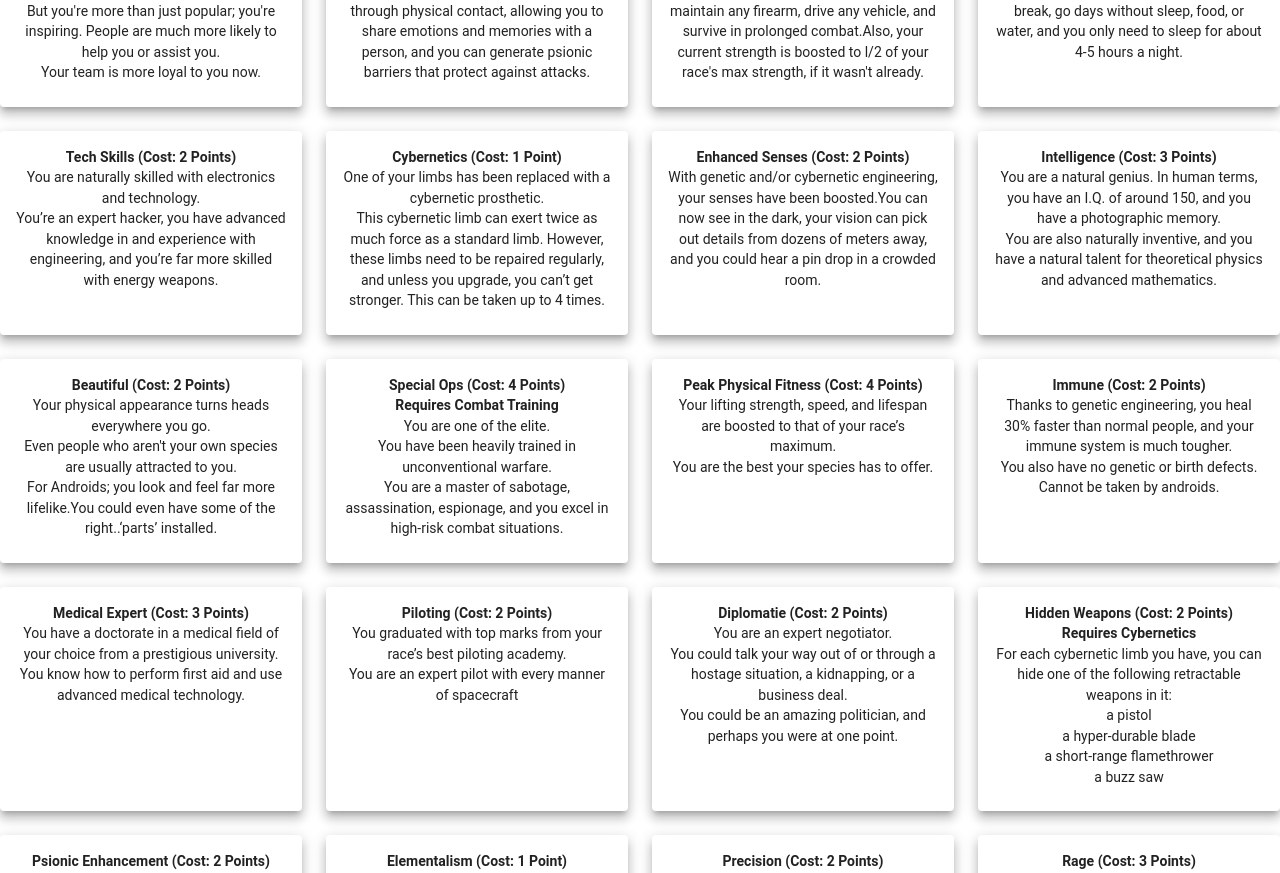
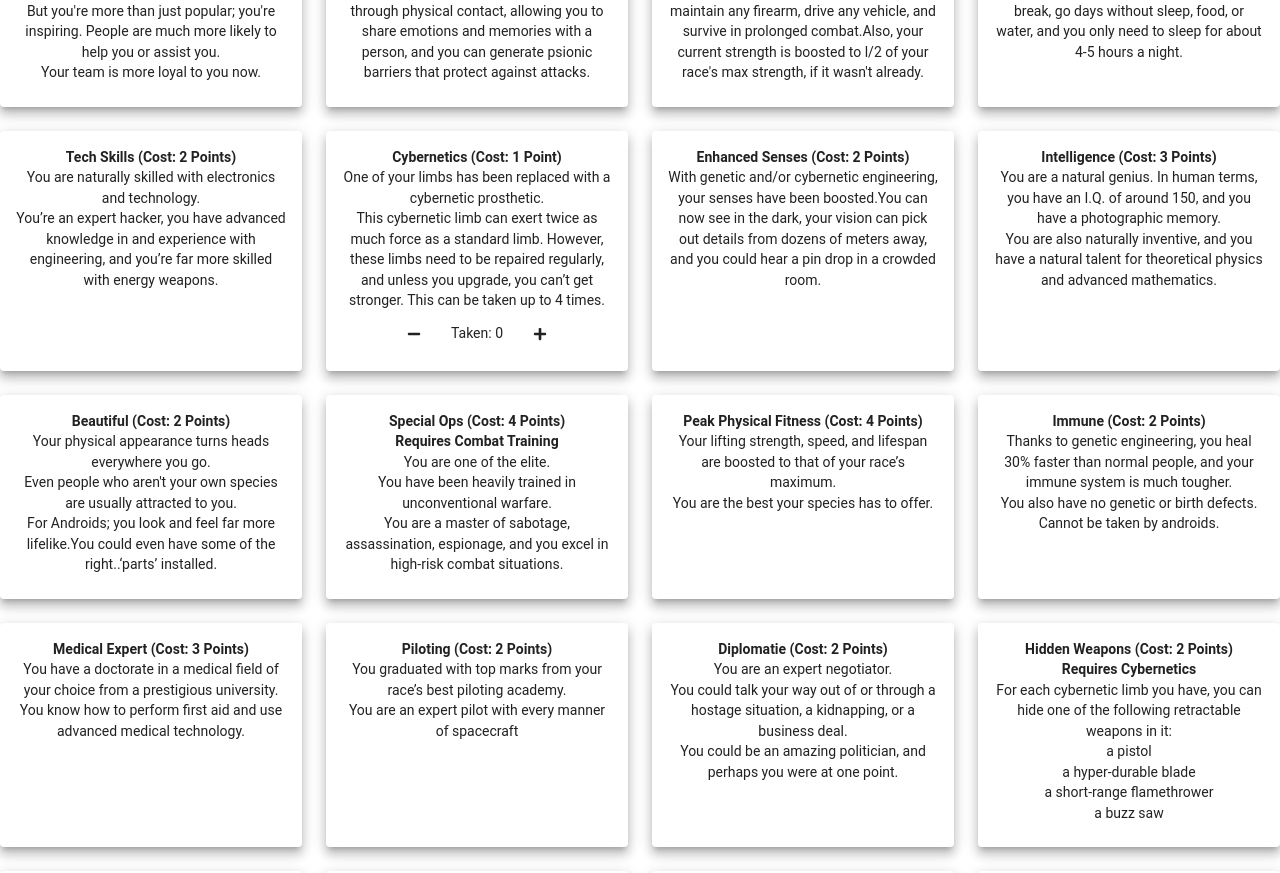
Before and after one commit to acreed1998/dotucyoa-again, a React (Create React App) app: page /randa in a window 1280 px wide. Shown: the part 905-1778 px from the top of the page. Built offline with nearby package versions, Linux system fonts and the light colour scheme.

Commit message:
add new type of card component

```diff
--- /dev/null
+++ b/src/components/MultiChoiceCard.js
@@ -0,0 +1,65 @@
+import React from 'react';
+import PropTypes from 'prop-types';
+import { withStyles } from '@material-ui/core/styles';
+import Card from '@material-ui/core/Card';
+// import CardActions from '@material-ui/core/CardActions';
+import CardContent from '@material-ui/core/CardContent';
+// import Button from '@material-ui/core/Button';
+import Typography from '@material-ui/core/Typography';
+import Parser from 'html-react-parser';
+import { Button } from '@material-ui/core';
+import { FaPlus } from "react-icons/fa";
+import { FaMinus } from "react-icons/fa";
+
+const styles = {
+  card: {
+    minWidth: 275,
+    height: '100%',
+  },
+  bullet: {
+    display: 'inline-block',
+    margin: '0 2px',
+    transform: 'scale(0.8)',
+  },
+  title: {
+    fontSize: 14,
+  },
+  pos: {
+    marginBottom: 12,
+  },
+  'card-block': {
+    display: 'flex',
+    'flex-direction': 'column',
+  },
+  'card.card-footer': {
+    'align-self': 'flex-end',
+    flex: '1 1 auto',
+  }
+};
+
+function MultiChoiceCard(props) {
+  const { classes } = props;
+
+  return (
+    <Card className={classes.card}
+      raised={!props.picked}
+      style={{ backgroundColor: props.picked === false ? 'white' : 'lime' }}>
+      <CardContent>
+        <Typography component="div">
+          {Parser(props.cardText)}
+        </Typography>
+        <div style={{display: 'inline-flex', marginTop: 10}}>
+          <Button onClick={props.onMinus}><FaMinus size={'1em'} /></Button>
+          <Typography style={{justifyContent: 'center', alignContent: 'center', marginLeft: 5, marginRight: 5}}>{`Taken: ${props.ammountPicked}`}</Typography>
+          <Button onClick={props.onPlus}><FaPlus size={'1em'} /></Button>
+        </div>
+      </CardContent>
+    </Card>
+  );
+}
+
+MultiChoiceCard.propTypes = {
+  classes: PropTypes.object.isRequired,
+};
+
+export default withStyles(styles)(MultiChoiceCard);
--- a/src/routes/RaceAndAbilities.js
+++ b/src/routes/RaceAndAbilities.js
@@ -4,6 +4,7 @@ import ChoiceCard from '../components/ChoiceCard';
 import _ from 'lodash';
 import GridItem from '@material-ui/core/Grid';
 import { GiConsoleController } from "react-icons/gi";
+import MultiChoiceCard from '../components/MultiChoiceCard';
 
 export default class RaceAndAbilities extends Component {
   constructor(props) {
@@ -61,6 +62,21 @@ export default class RaceAndAbilities extends Component {
         <NoChoiceCard cardText={this.props.abilities.opening} />
         <GridItem container spacing={24} justify='space-evenly'>
           {_.map(this.props.abilities.choices, (choice, index) => {
+            if (choice['multi-pick']) {
+              return (
+                <GridItem key={`special-grid-${index}`} item xs>
+                  <MultiChoiceCard
+                    cardText={choice.text}
+                    special={index}
+                    chooseAbility={this.props.chooseAbility}
+                    picked={_.includes(this.props.user.abilities, index)}
+                    ammountPicked={_.filter(this.props.user.abilities, ability => ability.ability === choice.ability).length}
+                    onPlus={() => { this.chooseAbility(choice) }}
+                    onMinus={() => { this.chooseAbility(choice) }} />
+                </GridItem>
+              );
+
+            } else {
               return (
                 <GridItem key={`special-grid-${index}`} item xs>
                   <ChoiceCard
@@ -71,6 +87,7 @@ export default class RaceAndAbilities extends Component {
                     onClick={() => { this.chooseAbility(choice) }} />
                 </GridItem>
               );
+            }
           })}
         </GridItem>
       </div>
```
Also changed, not shown: src/data/json_for_index.json. Lines whose indentation alone changed are shown as unchanged.
